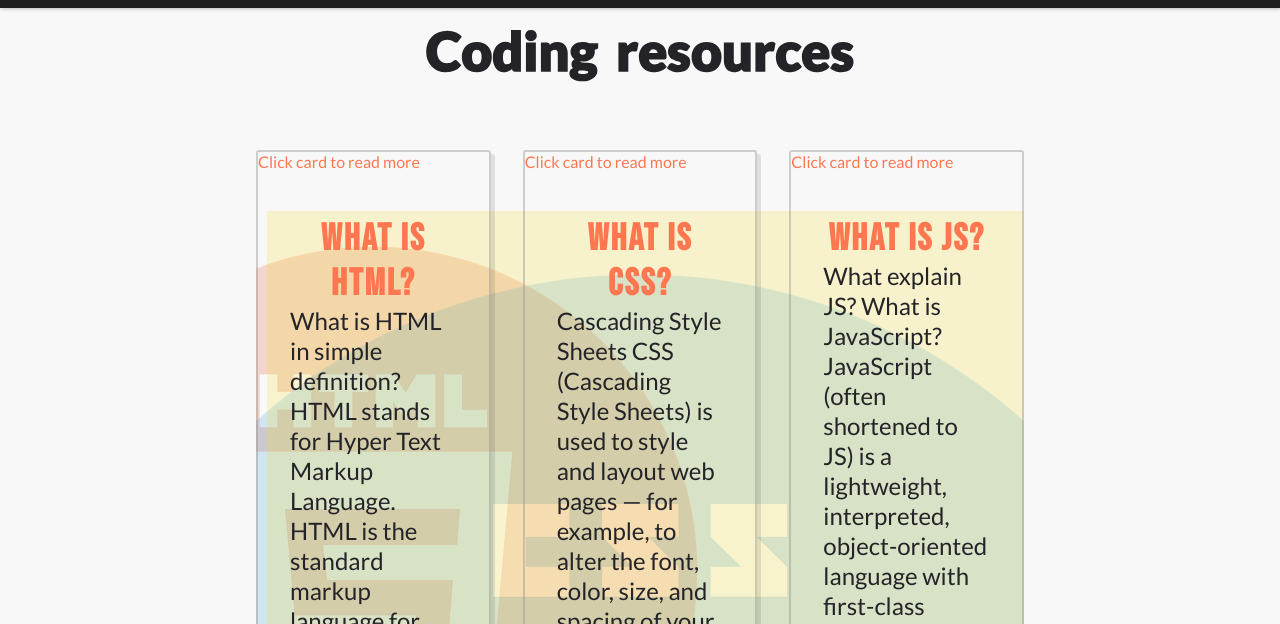
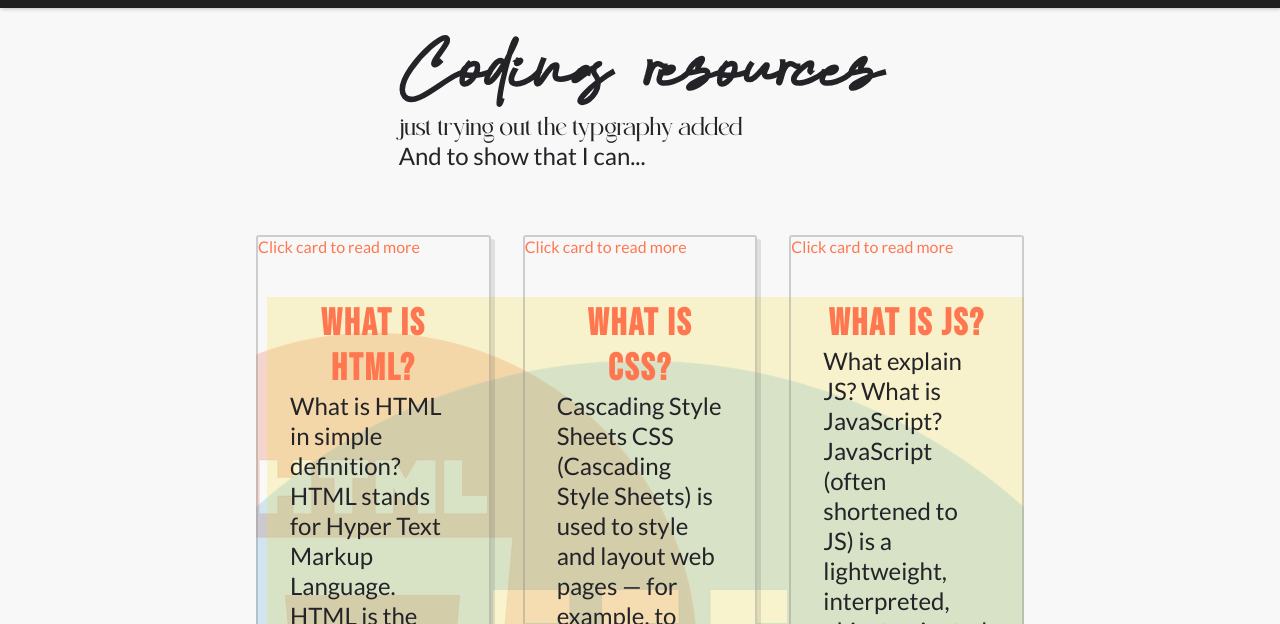
Before and after one commit to xxrobone/road2code, a website: page pages/resources_page.html in a window 1280 px wide. Shown: the part 176-800 px from the top of the page. Drawn offline with Linux system fonts and the light colour scheme.

Commit message:
typography, changed fonts on resources page

```diff
--- a/css/base.css
+++ b/css/base.css
@@ -78,15 +78,6 @@ h1 {
   word-spacing: 0.5rem;
 }
 
-.special {
-  font-family: Coffee;
-  margin: 0.5rem 0;
-  font-size: calc(3.5vmin + 2vmax);
-  font-weight: 700;
-  line-height: 1;
-  word-spacing: 0.5rem;
-}
-
 h1,
 h4,
 h6 {
--- a/css/resources_page.css
+++ b/css/resources_page.css
@@ -1,6 +1,19 @@
 .hero_code {
   margin: 0 auto;
   margin-top: 24vh;
+}
+
+#special {
+  font-family: Coffee;
+  margin: 0.5rem 0;
+  font-size: calc(3.5vmin + 4vmax);
+  font-weight: 700;
+  line-height: 1;
+  word-spacing: 0.5rem;
+}
+
+#special2 {
+  font-family: Kenoky;
 }
 
 .resources_page_a {
--- a/pages/resources_page.html
+++ b/pages/resources_page.html
@@ -57,6 +57,8 @@
   <main>
     <div class="hero_code">
       <h1 id="special">Coding resources</h1>
+      <p id="special2">just trying out the typgraphy added</p>
+      <p>And to show that I can...</p>
     </div>
     <section>
       <!-- Using grid for the card wrapper -->
```
